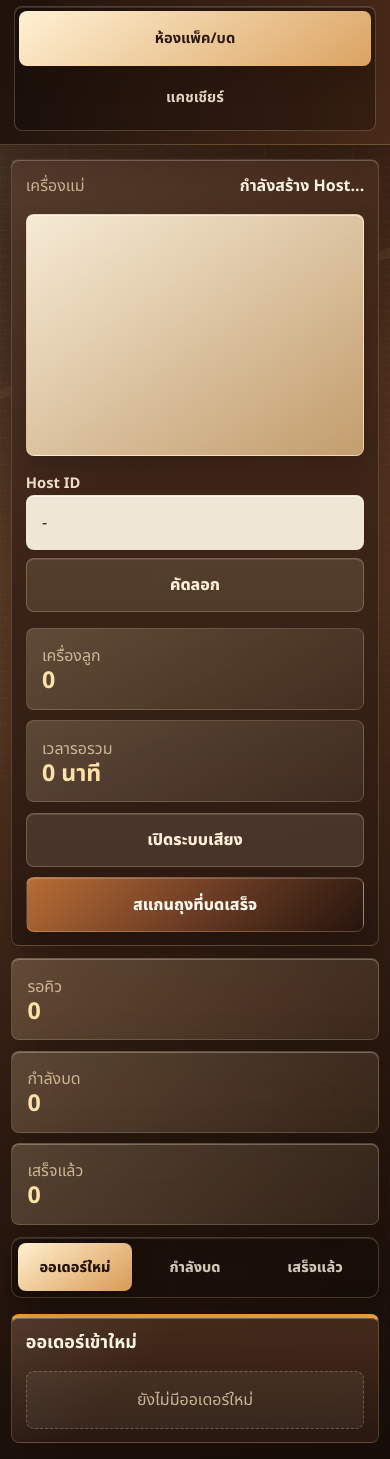
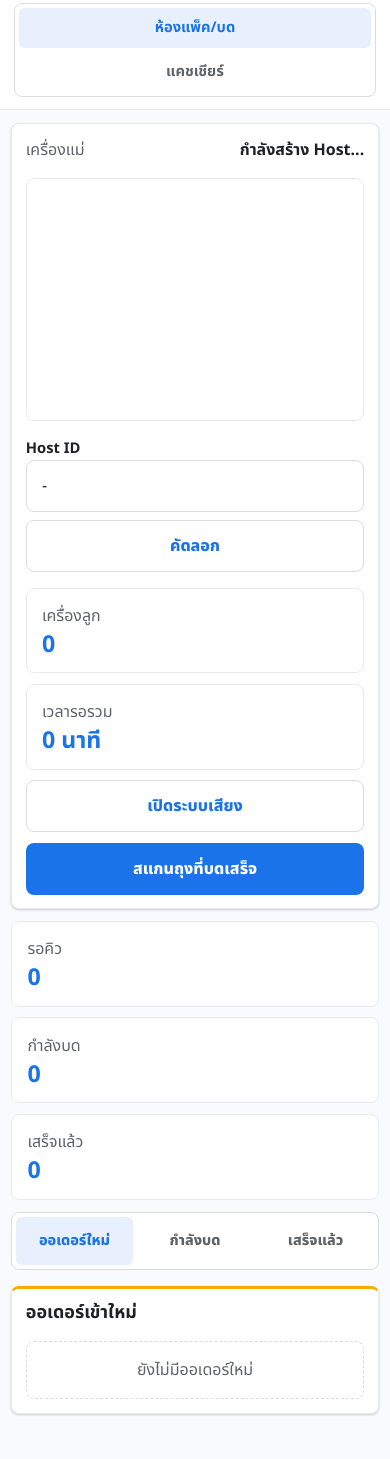
Before and after one commit to hillkoffzerowaste/Hillkoff-HK1-Order, a website built with Vite: page index.html in a window 390 px wide. Shown: the part 64-1523 px from the top of the page. After the commit the page ends 1494 px from the top, so only its background shows below. Built offline with nearby package versions, Linux system fonts and the light colour scheme; what peerjs would draw is missing.

Commit message:
Refine UI with clean Google-inspired theme

```diff
--- a/style.css
+++ b/style.css
@@ -1,52 +1,43 @@
 :root {
   color-scheme: light;
-  --coffee-950: #160d09;
-  --coffee-900: #26160f;
-  --coffee-850: #332017;
-  --coffee-800: #43291e;
-  --coffee-700: #66402b;
-  --coffee-500: #a36f44;
-  --caramel: #d59a56;
-  --cream: #fff4df;
-  --paper: #fff8ea;
-  --foam: rgba(55, 34, 24, 0.76);
-  --foam-strong: rgba(255, 246, 228, 0.94);
-  --line: rgba(255, 241, 214, 0.18);
-  --green: #2f8c68;
-  --amber: #d4882e;
-  --blue: #3d7897;
-  --shadow: 0 22px 56px rgba(16, 8, 3, 0.32);
-  --inner: inset 0 1px 0 rgba(255, 246, 228, 0.28);
-  --tap: 3.25rem;
-  font-family: "Noto Sans Thai", Inter, system-ui, sans-serif;
+  --text: #202124;
+  --muted: #5f6368;
+  --subtle: #80868b;
+  --page: #f8fafd;
+  --surface: #ffffff;
+  --surface-soft: #f1f3f4;
+  --line: #dadce0;
+  --line-soft: #e8eaed;
+  --blue: #1a73e8;
+  --blue-hover: #1765cc;
+  --blue-soft: #e8f0fe;
+  --green: #188038;
+  --green-soft: #e6f4ea;
+  --amber: #f9ab00;
+  --amber-soft: #fef7e0;
+  --red: #d93025;
+  --shadow-sm: 0 1px 2px rgba(60, 64, 67, 0.18), 0 1px 3px rgba(60, 64, 67, 0.08);
+  --shadow-md: 0 2px 6px rgba(60, 64, 67, 0.16), 0 8px 20px rgba(60, 64, 67, 0.08);
+  --radius: 8px;
+  --tap: 3rem;
+  font-family: "Noto Sans Thai", Inter, Arial, system-ui, sans-serif;
 }
 
 * {
   box-sizing: border-box;
 }
 
+html {
+  background: var(--page);
+}
+
 body {
   min-height: 100vh;
   min-height: 100dvh;
   margin: 0;
-  color: var(--cream);
-  background:
-    linear-gradient(115deg, rgba(255, 228, 181, 0.16), transparent 36%),
-    linear-gradient(180deg, rgba(31, 17, 10, 0.72), rgba(31, 17, 10, 0.2) 42%, rgba(22, 13, 9, 0.82)),
-    repeating-linear-gradient(92deg, rgba(255, 244, 223, 0.045) 0 1px, transparent 1px 72px),
-    linear-gradient(135deg, #2a1810 0%, #74482d 42%, #25150e 100%);
+  color: var(--text);
+  background: var(--page);
   -webkit-font-smoothing: antialiased;
-}
-
-body::before {
-  position: fixed;
-  inset: 0;
-  z-index: -1;
-  content: "";
-  background:
-    linear-gradient(160deg, transparent 0 46%, rgba(255, 214, 150, 0.08) 46% 47%, transparent 47%),
-    repeating-linear-gradient(0deg, rgba(255, 255, 255, 0.03) 0 1px, transparent 1px 9px);
-  mask-image: linear-gradient(#000, rgba(0, 0, 0, 0.66));
 }
 
 button,
@@ -60,15 +51,7 @@ button {
 }
 
 .bg-grain {
-  position: fixed;
-  inset: 0;
-  pointer-events: none;
-  opacity: 0.26;
-  background-image:
-    radial-gradient(circle at 20% 30%, rgba(255, 246, 228, 0.18) 0 1px, transparent 1px),
-    linear-gradient(90deg, rgba(255,255,255,.06) 1px, transparent 1px),
-    linear-gradient(rgba(255,255,255,.045) 1px, transparent 1px);
-  background-size: 26px 26px, 22px 22px, 22px 22px;
+  display: none;
 }
 
 .topbar {
@@ -79,12 +62,11 @@ button {
   align-items: center;
   justify-content: space-between;
   gap: 1rem;
-  padding: max(0.85rem, env(safe-area-inset-top)) clamp(0.85rem, 3vw, 2rem) 0.85rem;
-  backdrop-filter: blur(18px) saturate(1.35);
-  background: linear-gradient(90deg, rgba(29, 17, 11, 0.9), rgba(77, 45, 27, 0.74));
-  border-bottom: 1px solid rgba(255, 221, 165, 0.22);
-  box-shadow: 0 14px 36px rgba(18, 10, 6, 0.24);
-  color: var(--cream);
+  padding: max(0.75rem, env(safe-area-inset-top)) clamp(0.85rem, 3vw, 2rem) 0.75rem;
+  color: var(--text);
+  background: rgba(255, 255, 255, 0.92);
+  border-bottom: 1px solid var(--line-soft);
+  backdrop-filter: blur(14px);
 }
 
 .brand {
@@ -97,16 +79,15 @@ button {
 .brand-mark {
   display: grid;
   flex: 0 0 auto;
-  width: 3.15rem;
-  height: 3.15rem;
+  width: 2.75rem;
+  height: 2.75rem;
   place-items: center;
-  border-radius: 0.5rem;
-  color: #2c1a11;
-  background:
-    linear-gradient(145deg, #ffe0a3, #b86d32 55%, #5a3420);
-  border: 1px solid rgba(255, 230, 185, 0.62);
-  box-shadow: 0 10px 24px rgba(0, 0, 0, 0.22), inset 0 1px 0 rgba(255, 255, 255, 0.42);
+  border-radius: 50%;
+  color: #ffffff;
+  background: conic-gradient(from 210deg, #4285f4, #34a853, #fbbc04, #ea4335, #4285f4);
+  box-shadow: var(--shadow-sm);
   font-weight: 800;
+  letter-spacing: 0;
 }
 
 .brand p,
@@ -116,47 +97,52 @@ button {
 
 .brand p {
   font-size: 0.8rem;
-  color: rgba(255, 230, 185, 0.78);
+  color: var(--muted);
 }
 
 .brand h1 {
   overflow-wrap: anywhere;
-  font-size: clamp(1rem, 2.5vw, 1.35rem);
+  font-size: clamp(1rem, 2.4vw, 1.25rem);
+  font-weight: 700;
   line-height: 1.25;
 }
 
 .mode-switch {
   display: flex;
-  padding: 0.3rem;
-  gap: 0.3rem;
-  border-radius: 0.65rem;
-  background: rgba(19, 11, 7, 0.35);
-  border: 1px solid rgba(255, 229, 188, 0.22);
-  box-shadow: inset 0 1px 0 rgba(255, 246, 228, 0.14);
+  gap: 0.25rem;
+  padding: 0.25rem;
+  border: 1px solid var(--line);
+  border-radius: 999px;
+  background: var(--surface);
 }
 
 .mode-btn,
 .btn,
 .icon-btn,
-.order-action {
+.order-action,
+.section-tab {
   cursor: pointer;
   border: 0;
-  transition: transform 160ms ease, background 160ms ease, box-shadow 160ms ease;
+  transition: background 160ms ease, box-shadow 160ms ease, color 160ms ease, transform 160ms ease;
 }
 
 .mode-btn {
-  min-height: var(--tap);
-  padding: 0 1.1rem;
-  border-radius: 0.5rem;
-  color: rgba(255, 244, 223, 0.86);
+  min-height: 2.5rem;
+  padding: 0 1rem;
+  border-radius: 999px;
+  color: var(--muted);
   background: transparent;
   font-weight: 700;
+  white-space: nowrap;
+}
+
+.mode-btn:hover {
+  background: var(--surface-soft);
 }
 
 .mode-btn.active {
-  color: #2b180f;
-  background: linear-gradient(145deg, #fff1d4, #dba362);
-  box-shadow: 0 10px 26px rgba(30, 15, 8, 0.24);
+  color: var(--blue);
+  background: var(--blue-soft);
 }
 
 .shell {
@@ -176,13 +162,9 @@ button {
 }
 
 .glass {
-  border: 1px solid rgba(255, 231, 190, 0.18);
-  background:
-    linear-gradient(180deg, rgba(78, 48, 31, 0.82), rgba(42, 25, 17, 0.76)),
-    rgba(41, 24, 16, 0.72);
-  box-shadow: var(--shadow);
-  backdrop-filter: blur(22px) saturate(1.18);
-  box-shadow: var(--shadow), var(--inner);
+  border: 1px solid var(--line-soft);
+  background: var(--surface);
+  box-shadow: var(--shadow-sm);
 }
 
 .host-layout,
@@ -204,14 +186,15 @@ button {
 .order-form,
 .queue-preview,
 .column,
-.metric {
-  border-radius: 0.5rem;
+.metric,
+.report-panel {
+  border-radius: var(--radius);
 }
 
 .panel {
   align-self: start;
   position: sticky;
-  top: 5.9rem;
+  top: 5.4rem;
   padding: 1rem;
 }
 
@@ -233,14 +216,14 @@ button {
 .muted,
 .brand p,
 .form-head p {
-  color: rgba(255, 231, 194, 0.7);
+  color: var(--muted);
 }
 
 .panel-title strong,
 .column h2,
 .queue-preview h2,
 .form-head h2 {
-  color: #fff6e6;
+  color: var(--text);
 }
 
 .qr-wrap {
@@ -248,11 +231,9 @@ button {
   place-items: center;
   padding: clamp(0.65rem, 2vw, 0.9rem);
   margin: 0 0 1rem;
-  border-radius: 0.5rem;
-  background:
-    linear-gradient(145deg, rgba(255, 244, 223, 0.95), rgba(224, 184, 128, 0.82));
-  border: 1px solid rgba(255, 240, 214, 0.4);
-  box-shadow: inset 0 1px 0 rgba(255,255,255,0.55), 0 10px 24px rgba(12, 6, 3, 0.18);
+  border: 1px solid var(--line-soft);
+  border-radius: var(--radius);
+  background: #ffffff;
 }
 
 .qr-wrap canvas {
@@ -264,8 +245,8 @@ button {
 label {
   display: grid;
   gap: 0.35rem;
+  color: var(--text);
   font-weight: 700;
-  color: rgba(255, 242, 219, 0.9);
 }
 
 input,
@@ -273,19 +254,22 @@ select {
   width: 100%;
   min-height: var(--tap);
   padding: 0 0.95rem;
-  color: var(--coffee-900);
-  border: 1px solid rgba(255, 220, 170, 0.18);
-  border-radius: 0.5rem;
+  color: var(--text);
+  border: 1px solid var(--line);
+  border-radius: var(--radius);
   outline: none;
-  background: rgba(255, 248, 232, 0.92);
+  background: #ffffff;
   font-size: 1rem;
-  box-shadow: inset 0 1px 0 rgba(255,255,255,0.6);
+}
+
+input::placeholder {
+  color: var(--subtle);
 }
 
 input:focus,
 select:focus {
-  border-color: rgba(255, 190, 102, 0.85);
-  box-shadow: 0 0 0 4px rgba(255, 178, 92, 0.18), inset 0 1px 0 rgba(255,255,255,0.6);
+  border-color: var(--blue);
+  box-shadow: 0 0 0 3px rgba(26, 115, 232, 0.16);
 }
 
 .copy-row,
@@ -301,43 +285,46 @@ select:focus {
 .order-action {
   min-height: var(--tap);
   padding: 0 1rem;
-  border-radius: 0.5rem;
-  color: #fffaf0;
-  background: linear-gradient(135deg, #b86d35, #6c3c24 52%, #26150d);
+  border-radius: var(--radius);
+  color: #ffffff;
+  background: var(--blue);
   font-weight: 800;
-  border: 1px solid rgba(255, 221, 171, 0.2);
-  box-shadow: 0 12px 22px rgba(13, 7, 4, 0.2), inset 0 1px 0 rgba(255,255,255,0.2);
-}
-
-.btn.secondary,
-.icon-btn {
-  color: #fff0d7;
-  background: rgba(255, 238, 203, 0.12);
-  border: 1px solid rgba(255, 228, 184, 0.24);
-  box-shadow: inset 0 1px 0 rgba(255,255,255,0.12);
-}
-
-.btn.primary {
-  width: 100%;
-  min-height: 3.75rem;
-  font-size: 1.08rem;
-  background: linear-gradient(135deg, #f0b564, #b86d35 48%, #4a2818);
-  color: #241208;
-  text-shadow: 0 1px rgba(255, 243, 218, 0.24);
+  border: 1px solid transparent;
+  box-shadow: none;
 }
 
 .btn:hover,
 .icon-btn:hover,
 .order-action:hover {
-  transform: translateY(-1px);
-  box-shadow: 0 12px 26px rgba(65, 38, 23, 0.2);
+  background: var(--blue-hover);
+  box-shadow: var(--shadow-sm);
+}
+
+.btn.secondary,
+.icon-btn {
+  color: var(--blue);
+  background: #ffffff;
+  border-color: var(--line);
+}
+
+.btn.secondary:hover,
+.icon-btn:hover {
+  background: var(--blue-soft);
+  border-color: #c6dafc;
+}
+
+.btn.primary {
+  width: 100%;
+  min-height: 3.5rem;
+  font-size: 1.05rem;
 }
 
 .btn:active,
 .icon-btn:active,
 .order-action:active,
-.mode-btn:active {
-  transform: translateY(0) scale(0.99);
+.mode-btn:active,
+.section-tab:active {
+  transform: scale(0.99);
 }
 
 .connect-panel .btn,
@@ -349,26 +336,30 @@ select:focus {
 .status-grid,
 .summary-cards {
   display: grid;
-  grid-template-columns: repeat(2, 1fr);
+  grid-template-columns: repeat(2, minmax(0, 1fr));
   gap: 0.65rem;
 }
 
 .status-grid div,
 .metric {
   padding: 0.95rem;
-  border-radius: 0.5rem;
-  background:
-    linear-gradient(145deg, rgba(255, 236, 196, 0.2), rgba(255, 236, 196, 0.07));
-  border: 1px solid rgba(255, 234, 198, 0.16);
-  color: #fff6e6;
+  border: 1px solid var(--line-soft);
+  border-radius: var(--radius);
+  color: var(--text);
+  background: #ffffff;
+}
+
+.metric {
+  box-shadow: none;
 }
 
 .status-grid strong,
 .metric strong {
   display: block;
+  margin-top: 0.25rem;
+  color: var(--blue);
   font-size: clamp(1.45rem, 3vw, 2rem);
   line-height: 1.1;
-  color: #ffe2a8;
 }
 
 .queue-area {
@@ -377,43 +368,38 @@ select:focus {
 }
 
 .summary-cards {
-  grid-template-columns: repeat(3, 1fr);
+  grid-template-columns: repeat(3, minmax(0, 1fr));
   position: sticky;
-  top: 5.9rem;
+  top: 5.4rem;
   z-index: 5;
 }
 
 .section-tabs {
   display: grid;
   grid-template-columns: repeat(3, minmax(0, 1fr));
-  gap: 0.35rem;
-  padding: 0.35rem;
-  border: 1px solid rgba(255, 229, 188, 0.2);
-  border-radius: 0.65rem;
-  background: rgba(18, 10, 6, 0.42);
-  box-shadow: inset 0 1px 0 rgba(255, 246, 228, 0.12), 0 12px 28px rgba(14, 7, 3, 0.2);
+  gap: 0.25rem;
+  padding: 0.25rem;
+  border: 1px solid var(--line);
+  border-radius: 999px;
+  background: #ffffff;
 }
 
 .section-tab {
-  min-height: var(--tap);
+  min-height: 2.75rem;
   padding: 0 0.85rem;
-  border: 0;
-  border-radius: 0.5rem;
-  color: rgba(255, 244, 223, 0.8);
+  border-radius: 999px;
+  color: var(--muted);
   background: transparent;
   font-weight: 800;
-  cursor: pointer;
-  transition: transform 160ms ease, background 160ms ease, box-shadow 160ms ease;
+}
+
+.section-tab:hover {
+  background: var(--surface-soft);
 }
 
 .section-tab.active {
-  color: #241208;
-  background: linear-gradient(145deg, #fff0ce, #d99a55);
-  box-shadow: 0 10px 22px rgba(15, 8, 4, 0.22);
-}
-
-.section-tab:active {
-  transform: scale(0.99);
+  color: var(--blue);
+  background: var(--blue-soft);
 }
 
 .kanban {
@@ -446,34 +432,15 @@ select:focus {
 }
 
 .column:nth-child(1) {
-  border-top: 4px solid #f0a33d;
+  border-top: 3px solid var(--amber);
 }
 
 .column:nth-child(2) {
-  border-top: 4px solid #69b4d3;
+  border-top: 3px solid var(--blue);
 }
 
 .column:nth-child(3) {
-  border-top: 4px solid #62c58f;
-}
-
-.column::before,
-.order-form::before,
-.queue-preview::before,
-.panel::before {
-  position: absolute;
-  inset: 0;
-  pointer-events: none;
-  content: "";
-  background: linear-gradient(135deg, rgba(255,255,255,0.13), transparent 36%);
-  opacity: 0.58;
-}
-
-.column > *,
-.order-form > *,
-.queue-preview > *,
-.panel > * {
-  position: relative;
+  border-top: 3px solid var(--green);
 }
 
 .column h2,
@@ -495,12 +462,16 @@ select:focus {
 .mini-item,
 .detected-card {
   padding: 1rem;
-  border: 1px solid rgba(99, 60, 35, 0.16);
-  border-radius: 0.5rem;
-  background:
-    linear-gradient(180deg, rgba(255, 250, 238, 0.98), rgba(255, 239, 210, 0.92));
-  color: var(--coffee-900);
-  box-shadow: 0 10px 26px rgba(20, 10, 4, 0.18), inset 0 1px 0 rgba(255,255,255,0.72);
+  border: 1px solid var(--line-soft);
+  border-radius: var(--radius);
+  color: var(--text);
+  background: #ffffff;
+  box-shadow: none;
+}
+
+.order-card:hover,
+.mini-item:hover {
+  box-shadow: var(--shadow-sm);
 }
 
 .order-top {
@@ -511,15 +482,15 @@ select:focus {
 }
 
 .order-top strong {
+  color: var(--text);
   font-size: 1.25rem;
-  color: #2b180f;
 }
 
 .order-top span {
   padding: 0.2rem 0.6rem;
   border-radius: 999px;
-  color: #fffaf0;
-  background: var(--amber);
+  color: #5f4300;
+  background: var(--amber-soft);
   font-weight: 800;
 }
 
@@ -530,8 +501,14 @@ select:focus {
 }
 
 .order-card h3 {
+  color: var(--text);
   line-height: 1.35;
-  color: #321d13;
+}
+
+.order-card p,
+.mini-item span,
+.detected-card span {
+  color: var(--muted);
 }
 
 .order-actions {
@@ -540,11 +517,16 @@ select:focus {
 
 .order-action {
   width: 100%;
-  background: linear-gradient(135deg, #3f7f61, #174c36);
+  background: var(--green);
+}
+
+.order-action:hover {
+  background: #137333;
 }
 
 .order-form,
-.queue-preview {
+.queue-preview,
+.report-panel {
   padding: clamp(1rem, 2vw, 1.35rem);
   position: relative;
   overflow: hidden;
@@ -572,11 +554,8 @@ select:focus {
   display: grid;
   gap: 0.2rem;
   margin: 1rem 0;
-  border-left: 4px solid var(--caramel);
-}
-
-.detected-card span {
-  color: rgba(44, 27, 20, 0.62);
+  border-left: 4px solid var(--blue);
+  background: #ffffff;
 }
 
 .mini-item {
@@ -584,24 +563,84 @@ select:focus {
   gap: 0.2rem;
 }
 
-.mini-item span {
-  color: rgba(44, 27, 20, 0.72);
+.empty {
+  padding: 1rem;
+  border: 1px dashed var(--line);
+  border-radius: var(--radius);
+  text-align: center;
+  color: var(--muted);
+  background: #ffffff;
 }
 
-.empty {
-  padding: 1rem;
-  border: 1px dashed rgba(255, 231, 194, 0.25);
-  border-radius: 0.5rem;
-  text-align: center;
-  color: rgba(255, 233, 199, 0.72);
-  background: rgba(255, 246, 228, 0.06);
+.report-layout {
+  display: grid;
+  gap: 1rem;
+}
+
+.report-panel {
+  width: 100%;
+}
+
+.report-summary {
+  position: static;
+  margin-bottom: 1rem;
+}
+
+.report-actions {
+  display: flex;
+  justify-content: flex-end;
+  gap: 0.65rem;
+  margin: 1rem 0;
+}
+
+.report-actions .btn.primary {
+  width: auto;
+  min-height: var(--tap);
+}
+
+.report-date {
+  min-width: min(18rem, 100%);
+}
+
+.report-table-wrap {
+  overflow: auto;
+  border: 1px solid var(--line-soft);
+  border-radius: var(--radius);
+}
+
+.report-table {
+  width: 100%;
+  min-width: 52rem;
+  border-collapse: collapse;
+  background: #ffffff;
+}
+
+.report-table th,
+.report-table td {
+  padding: 0.75rem 0.85rem;
+  border-bottom: 1px solid var(--line-soft);
+  text-align: left;
+  vertical-align: top;
+}
+
+.report-table th {
+  color: var(--muted);
+  background: #f8fafd;
+  font-size: 0.92rem;
+  font-weight: 800;
+}
+
+.report-table tr:last-child td {
+  border-bottom: 0;
 }
 
 .dialog {
   width: min(38rem, calc(100vw - 2rem));
   padding: 1rem;
-  border-radius: 0.5rem;
-  color: var(--cream);
+  border: 1px solid var(--line);
+  border-radius: var(--radius);
+  color: var(--text);
+  background: #ffffff;
 }
 
 .dialog.small {
@@ -609,8 +648,8 @@ select:focus {
 }
 
 .dialog::backdrop {
-  background: rgba(18, 9, 4, 0.68);
-  backdrop-filter: blur(6px);
+  background: rgba(32, 33, 36, 0.42);
+  backdrop-filter: blur(4px);
 }
 
 .dialog-head,
@@ -633,9 +672,9 @@ select:focus {
 .reader {
   overflow: hidden;
   min-height: min(70dvh, 24rem);
-  border-radius: 0.5rem;
   border: 1px solid var(--line);
-  background: #1f1815;
+  border-radius: var(--radius);
+  background: #202124;
 }
 
 .toast {
@@ -645,10 +684,11 @@ select:focus {
   z-index: 30;
   max-width: min(24rem, calc(100vw - 2rem));
   padding: 0.85rem 1rem;
-  border-radius: 0.5rem;
-  color: #241208;
-  background: linear-gradient(135deg, #ffe7b7, #d99a55);
-  box-shadow: 0 18px 40px rgba(12, 6, 3, 0.28);
+  border: 1px solid #c6dafc;
+  border-radius: var(--radius);
+  color: var(--text);
+  background: #ffffff;
+  box-shadow: var(--shadow-md);
   opacity: 0;
   transform: translateY(1rem);
   pointer-events: none;
@@ -676,8 +716,6 @@ select:focus {
   }
 
   .section-tabs {
-    display: grid;
-    grid-template-columns: repeat(3, minmax(0, 1fr));
     position: sticky;
     top: 0.65rem;
     z-index: 6;
@@ -710,10 +748,6 @@ select:focus {
     display: block;
   }
 
-  .cashier-layout {
-    grid-template-columns: 1fr;
-  }
-
   .cashier-layout .panel {
     grid-column: 1 / -1;
   }
@@ -730,15 +764,25 @@ select:focus {
     gap: 0.75rem;
   }
 
+  .brand {
+    align-items: flex-start;
+  }
+
   .mode-switch,
   .summary-cards,
   .form-grid {
     grid-template-columns: 1fr;
   }
 
-  .mode-switch {
+  .mode-switch,
+  .section-tabs {
     display: grid;
-    border-radius: 0.5rem;
+    border-radius: var(--radius);
+  }
+
+  .mode-btn,
+  .section-tab {
+    border-radius: 6px;
   }
 
   .section-tabs {
@@ -762,8 +806,8 @@ select:focus {
   }
 
   .brand-mark {
-    width: 2.75rem;
-    height: 2.75rem;
+    width: 2.5rem;
+    height: 2.5rem;
   }
 
   .shell {
@@ -773,21 +817,25 @@ select:focus {
   .panel,
   .order-form,
   .queue-preview,
-  .column {
+  .column,
+  .report-panel {
     padding: 0.85rem;
   }
 
   .copy-row,
   .connect-row,
   .dialog-head,
-  .dialog-actions {
+  .dialog-actions,
+  .report-actions {
     grid-template-columns: 1fr;
     display: grid;
   }
 
   .copy-row .icon-btn,
   .connect-row .icon-btn,
-  .dialog-actions .btn {
+  .dialog-actions .btn,
+  .report-actions .btn,
+  .report-actions .btn.primary {
     width: 100%;
   }
 
@@ -812,7 +860,7 @@ select:focus {
 
 @media (max-width: 420px) {
   :root {
-    --tap: 3.4rem;
+    --tap: 3.25rem;
   }
 
   .brand h1 {
```
